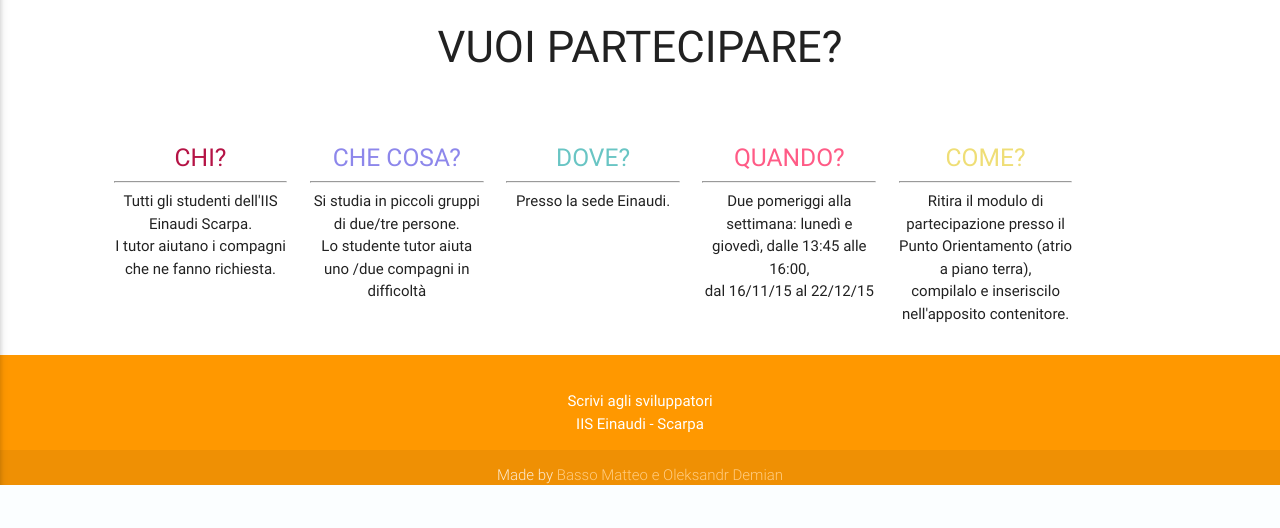
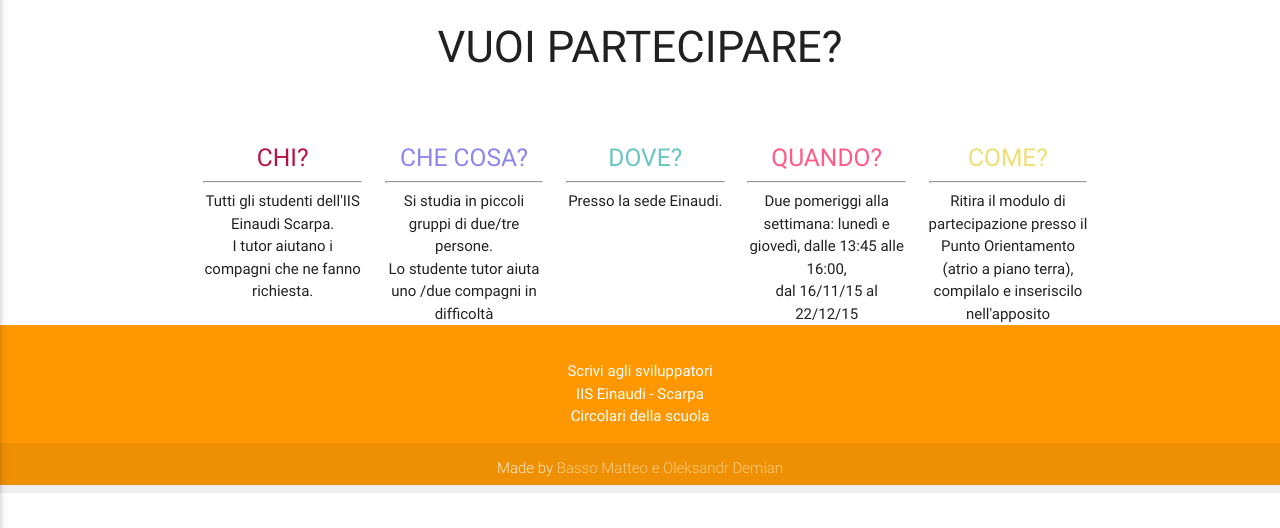
Before and after one commit to Baxxo/peer-education, a PHP site: page / in a window 1280 px wide. Shown: the part 315-843 px from the top of the page. Before the commit the page ends 800 px from the top, so only its background shows below. Run offline with PHP 8.4, Linux system fonts and the light colour scheme; data comes from the database, SQL or seed files in the repository; some libraries are stand-ins or nearby versions.

Commit message:
circolari

```diff
--- a/css/style.css
+++ b/css/style.css
@@ -51,6 +51,7 @@ article {
 #login {
 	display: none;
 }
+
 .LogReg {
 	background-color: white;
 	z-index: 1001;
@@ -64,9 +65,11 @@ article {
 }
 
 footer {
-	height: 130px;
+	height: 160px;
+	padding: 0;
 	width: 100%;
 	position: fixed;
 	bottom: 0;
 	left: 0;
+	width: 100%;
 }
--- a/index.php
+++ b/index.php
@@ -211,7 +211,7 @@ if (isset ( $_SESSION ["user_id"] ) && isset ( $_SESSION ["user_name"] )) {
 
 		</div>
 		<div class="row"
-			style="text-align: center; width: auto; margin-left: 8%">
+			style="text-align: center; width: auto; margin-left: 15%">
 			<div>&nbsp;</div>
 			<div class="col s2">
 				<h5 style="color: #b51345">CHI?</h5>
@@ -246,18 +246,19 @@ if (isset ( $_SESSION ["user_id"] ) && isset ( $_SESSION ["user_name"] )) {
 
 		</div>
 
-		<div style="height: 130px; clear: both;">&nbsp;</div>
+		<div style="height: 160px; clear: both;">&nbsp;</div>
 		<footer id="footer" class="page-footer orange">
 			<div class="container">
-				<div>
 				<div class="col l6 s12">
 					<ul>
 						<li><a class="white-text" href="mailto:matteobasso9@gmail.com">Scrivi
 								agli sviluppatori</a></li>
 						<li><a class="white-text"
-								href="#http://www.iiseinaudiscarpa.gov.it/">IIS Einaudi - Scarpa</a></li>
+							href="http://www.iiseinaudiscarpa.gov.it/">IIS Einaudi - Scarpa</a></li>
+						<li><a class="white-text"
+							href="http://www.iiseinaudiscarpa.gov.it/documentazione/circolari/">Circolari
+								della scuola</a></li>
 					</ul>
-					</div>
 				</div>
 			</div>
 			<div class="footer-copyright">
--- a/utente.php
+++ b/utente.php
@@ -120,6 +120,10 @@ if (! isset ( $_SESSION ["user_id"] ) && ! isset ( $_SESSION ["user_name"] )) {
 		LoadPage("corsoGestione.php?corso_Id=" + id + "&mat=" + mat);
 	}
 
+	function reload() {
+	    location.reload();
+	}
+
 </script>
 
 <body>
@@ -209,7 +213,7 @@ if (! isset ( $_SESSION ["user_id"] ) && ! isset ( $_SESSION ["user_name"] )) {
 
 						<button type="submit"
 							class="btn col s8 offset-s2 waves-effect light-blue"
-							onclick="getCorso()" style="position: static">
+							onclick="getCorso(), reload()" style="position: static">
 							<i class="material-icons right">send</i>Crea
 						</button>
 
```
Lines whose indentation alone changed are shown as unchanged.
